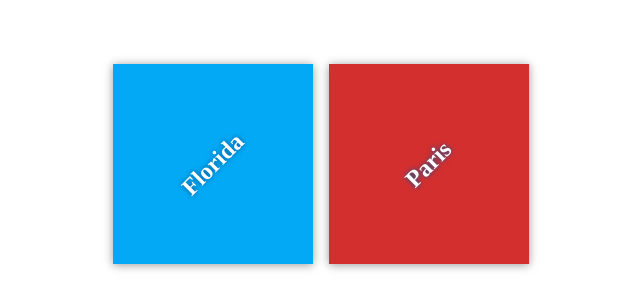
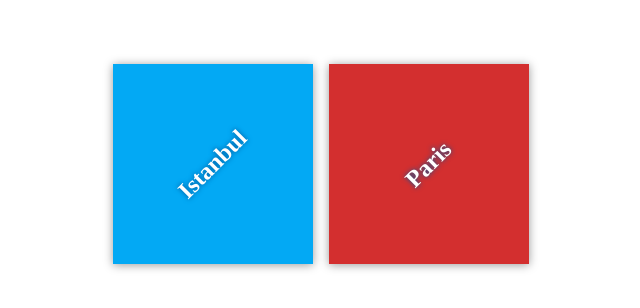
Before and after one commit to codedu84/my-travel-plans, a plain HTML site: page index.html in a window 1280 px wide. Shown: the part 236-544 px from the top of the page, 319-959 px from the left. Drawn offline with Linux system fonts and the light colour scheme.

Commit message:
changed florida to istanbul

```diff
--- a/index.html
+++ b/index.html
@@ -11,7 +11,7 @@
     <div class="container">
         <div class="destination-container">
             <div class="destination" id="florida">
-                <h2>Florida</h2>
+                <h2>Istanbul</h2>
             </div>
 
             <div class="destination" id="paris">
```
